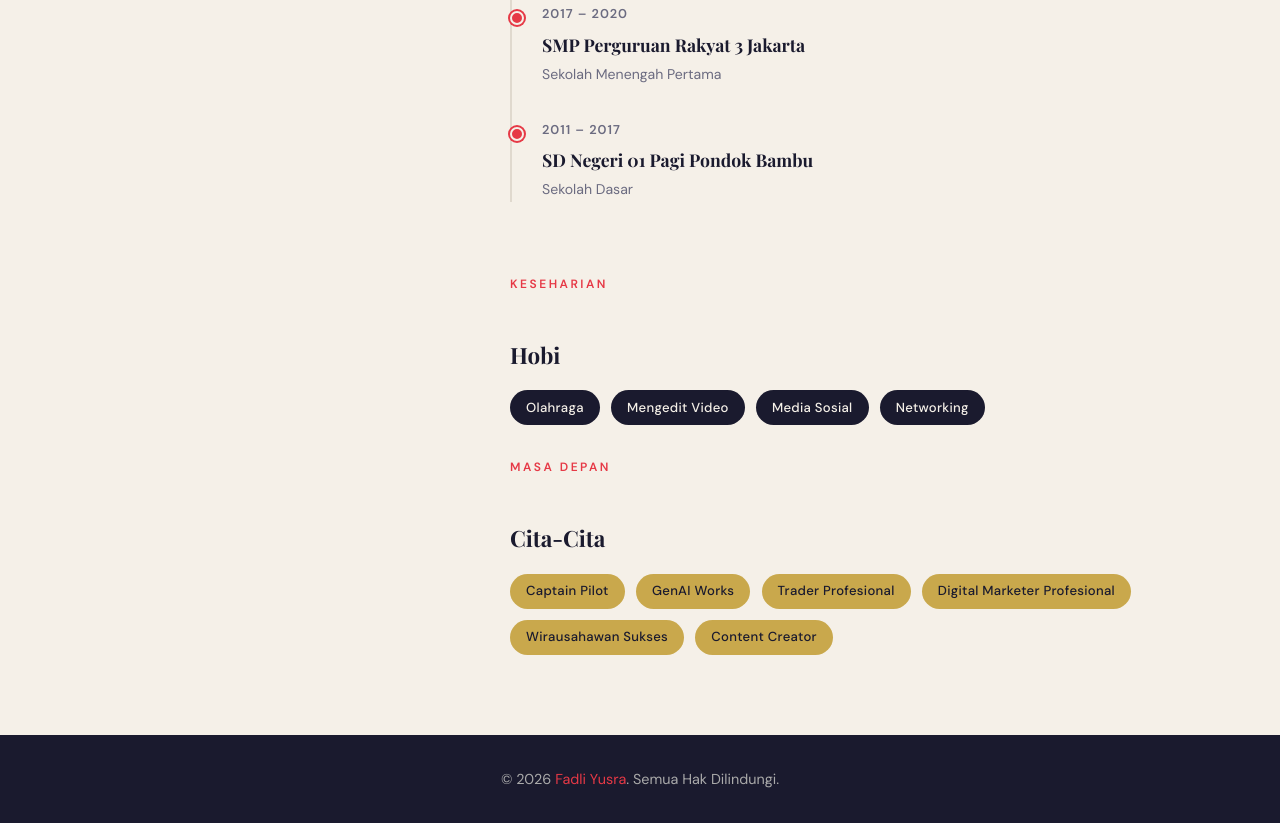
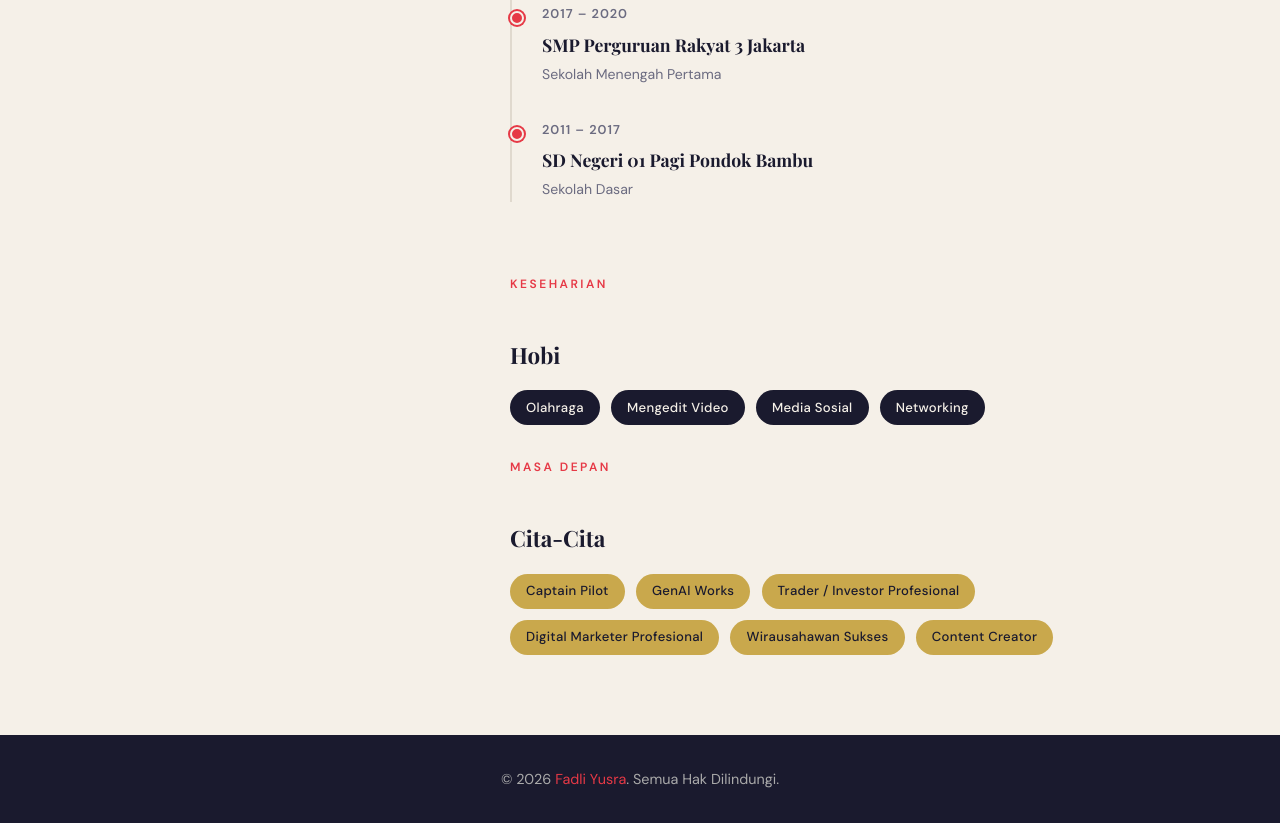
Before and after one commit to FYusra/portfolio, a plain HTML site: page profil.html in a window 1280 px wide. Shown: the part 2400-3223 px from the top of the page. Drawn offline with nearby package versions, Linux system fonts and the light colour scheme.

```diff
--- a/profil.html
+++ b/profil.html
@@ -231,7 +231,7 @@
               <div class="tag-list reveal d2">
                 <span class="tag gold">Captain Pilot</span>
                 <span class="tag gold">GenAI Works</span>
-                <span class="tag gold">Trader Profesional</span>
+                <span class="tag gold">Trader / Investor Profesional</span>
                 <span class="tag gold">Digital Marketer Profesional</span>
                 <span class="tag gold">Wirausahawan Sukses</span>
                 <span class="tag gold">Content Creator</span>
```
